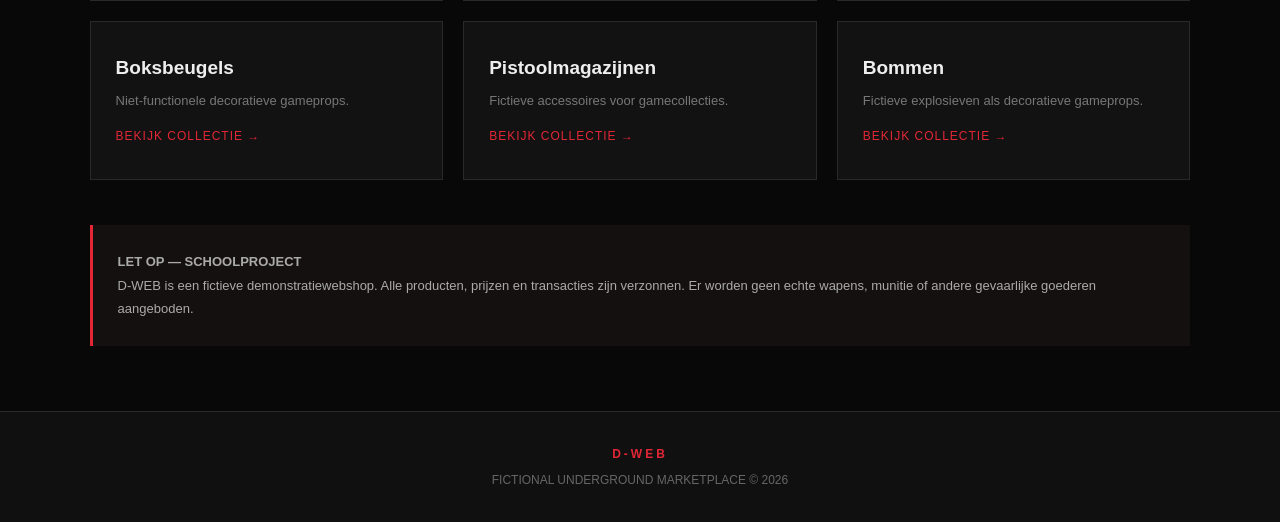
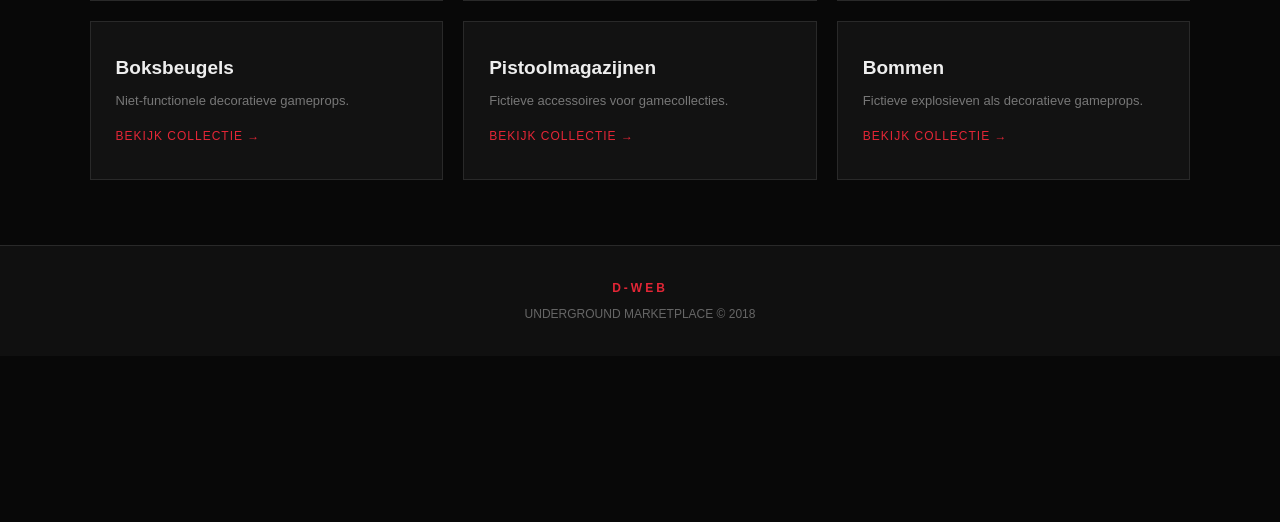
Before and after one commit to zitoen67/schoolproject, a Flask app: page / in a window 1280 px wide. Shown: the part 871-1393 px from the top of the page. After the commit the page ends 1189 px from the top, so only its background shows below. Run offline with Flask 3, Linux system fonts and the light colour scheme.

Commit message:
Remove project notice and update copyright year
Removed notice section about the school project and updated the copyright year.

```diff
--- a/templates/index.html
+++ b/templates/index.html
@@ -271,21 +271,12 @@ footer strong {
         <a href="/producten">BEKIJK COLLECTIE →</a>
     </div>
 
-</div>
-
-    <div class="notice">
-        <strong>LET OP — SCHOOLPROJECT</strong><br>
-        D-WEB is een fictieve demonstratiewebshop.
-        Alle producten, prijzen en transacties zijn verzonnen.
-        Er worden geen echte wapens, munitie of andere gevaarlijke
-        goederen aangeboden.
-    </div>
 </section>
 
 <footer>
     <strong>D-WEB</strong>
     <p style="margin-top:12px;">
-        FICTIONAL UNDERGROUND MARKETPLACE © 2026
+        UNDERGROUND MARKETPLACE © 2018
     </p>
 </footer>
 
```
